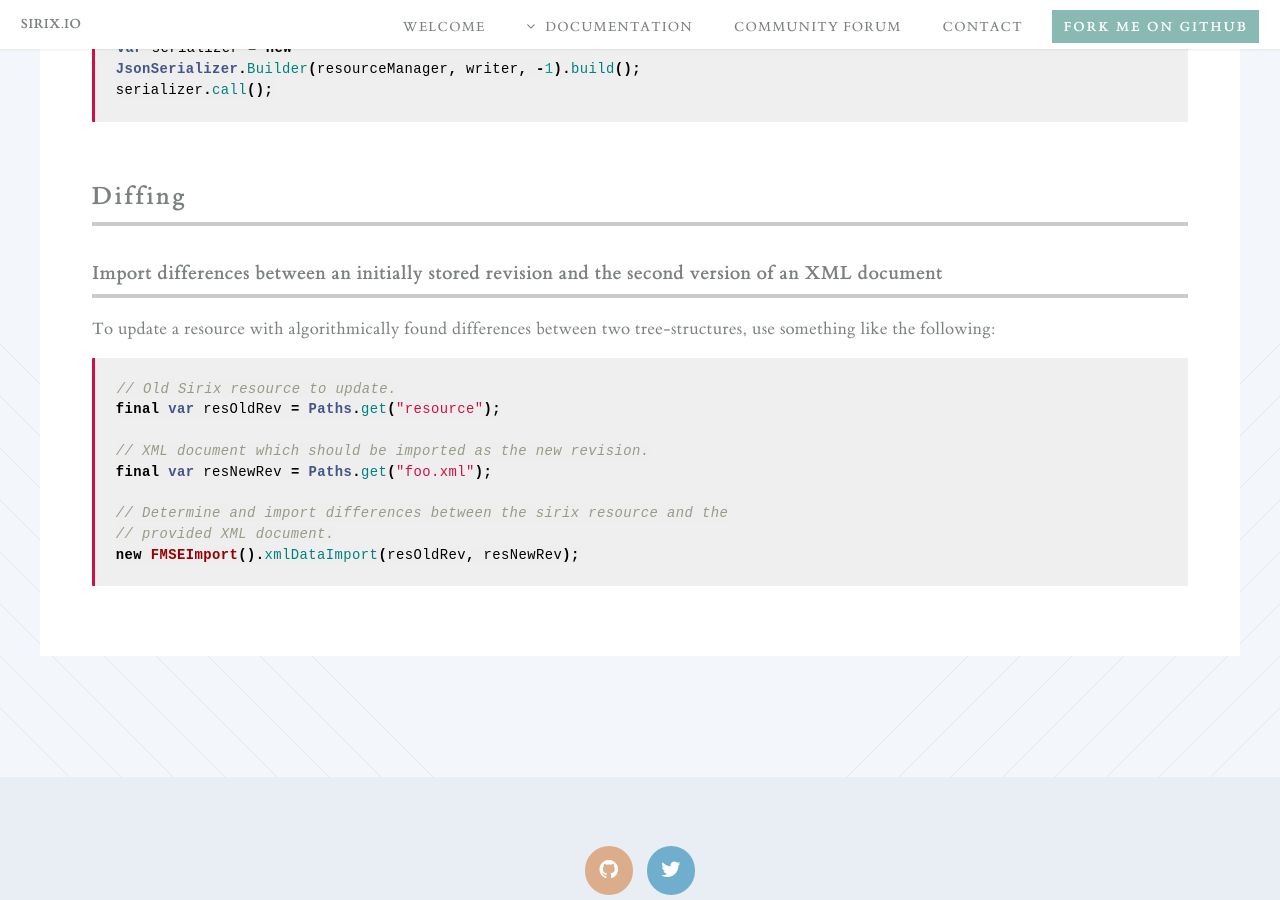
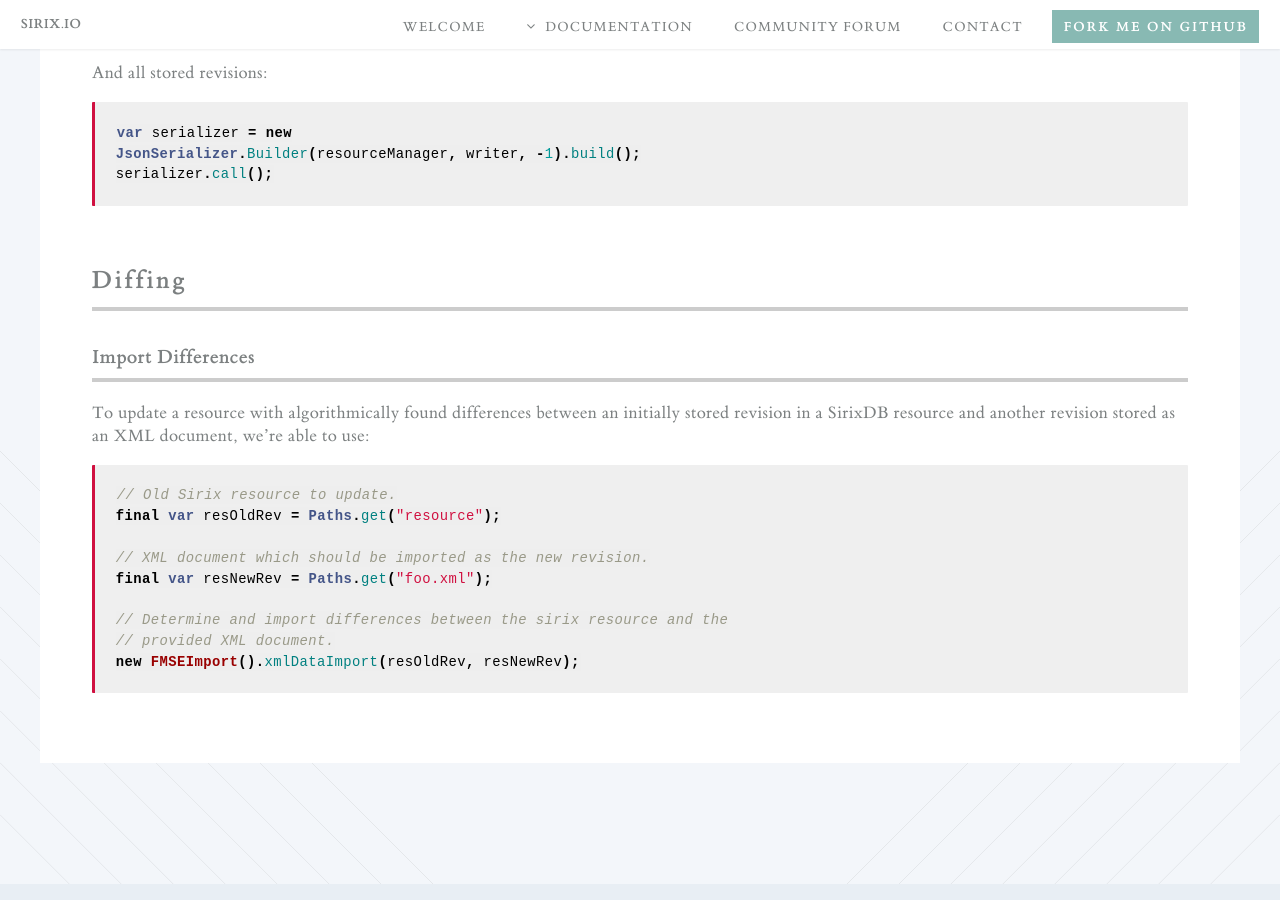
Before and after one commit to sirixdb/sirixdb.github.io, a Jekyll site: the page built from transactional-cursor-api.md, in a window 1280 px wide and 900 px high, scrolled down 17470 px. Built offline with Jekyll 4.4.1, drawn with Linux system fonts in a browser that asks for light colours; our own code applies the rules of GitHub Pages for plain Markdown files; some of the changed text lies outside the part shown.

Commit message:
Update transactional-cursor-api.md

````diff
--- a/transactional-cursor-api.md
+++ b/transactional-cursor-api.md
@@ -524,7 +525,7 @@ wtx.moveTo(15).trx()
 
 First, we have to open the resource again.
 
-### Open a read-write transaction in an XML database
+### Open a Read-Write Transaction in an XML Database
 
 To open a resource in an XML database we use:
 ```java
@@ -537,7 +538,7 @@ try (final var database = Databases.openXmlDatabase(databaseFile);
 }
 ```
 
-### Open a read-write transaction in a JSON database
+### Open a Read-Write Transaction in a JSON Database
 
 To open a resource in a JSON database we use:
 
@@ -606,7 +607,7 @@ wtx.copySubtreeAsRightSibling(rtx);
 
 SirixDB always applies changes in-memory and then flushes them sequentially to a disk or the flash drive during a transaction commit. The only exception is if the in-memory cache has to evict some entries into a file due to memory constraints. We can either commit() or rollback() the transaction. Note that we can reuse the transaction after a commit() or rollback() method call.
 
-### Starting a read-write transaction
+### Starting a Read-Write Transaction
 
 SirixDB provides several possibilities to start a read-write transaction in the first place. We can for instance start an auto-commit transactional cursor:
 
@@ -639,6 +640,7 @@ final var dateTime = LocalDateTime.of(2019, Month.JUNE, 15, 13, 39);
 final var instant = dateTime.atZone(ZoneId.of("Europe/Berlin")).toInstant();
 final var rtx = resourceManager.beginNodeReadOnlyTrx(instant)
 ```
+
 ## Serialize a Resource in a Database
 
 ### Serialize as XML
@@ -712,9 +714,9 @@ serializer.call();
 
 ## Diffing
 
-### Import differences between an initially stored revision and the second version of an XML document
+### Import Differences
 
-To update a resource with algorithmically found differences between two tree-structures, use something like the following:
+To update a resource with algorithmically found differences between an initially stored revision in a SirixDB resource and another revision stored as an XML document, we're able to use:
 
 ```java
 // Old Sirix resource to update.
````
Also changed, not shown: other parts of transactional-cursor-api.md (+5 -4 lines).
